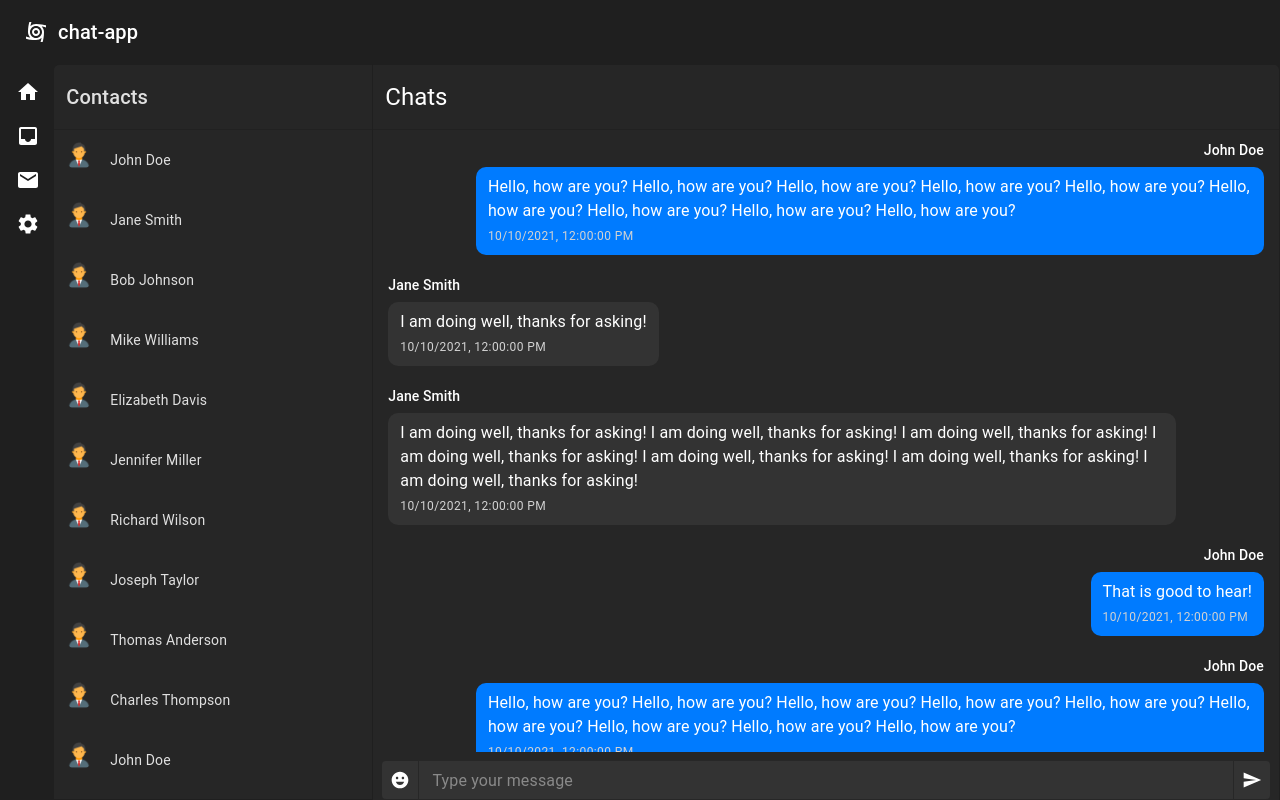
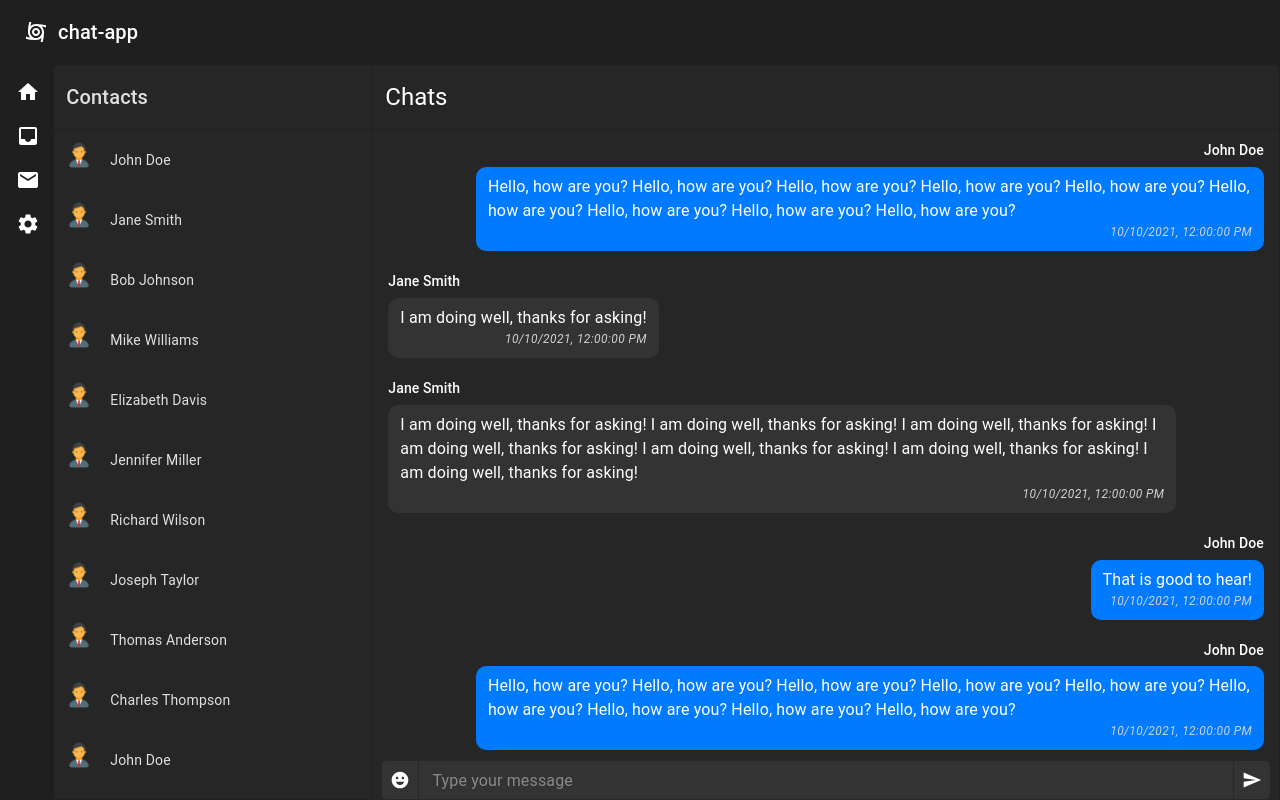
Before and after one commit to Sahil-911/Connectify, a Next.js app: page / in a window 1280 px wide. Built offline with nearby package versions, Linux system fonts and the light colour scheme.

Commit message:
update date & time display

```diff
--- a/src/components/chats.tsx
+++ b/src/components/chats.tsx
@@ -100,7 +100,9 @@ function Chats() {
               maxWidth: '90%',
             }}>
               <Typography variant="body1">{message.text}</Typography>
-              <Typography variant="caption" sx={{ color: 'lightgray', textAlign: 'right' }}>{new Date(message.timestamp).toLocaleString()}</Typography>
+              <div style={{ display: 'flex', justifyContent: 'flex-end' }}>
+                <Typography variant="caption" sx={{ color: 'lightgray', textAlign: 'right', fontStyle: 'italic' }}>{new Date(message.timestamp).toLocaleString()}</Typography>
+              </div>
             </div>
           </div>
         ))}
@@ -116,7 +118,7 @@ function Chats() {
         }}>
           <div style={{ width: '98%', marginBottom: '0px', display: 'flex' }}>
             {/* Emoji icon */}
-            <IconButton sx={{ color: 'white', backgroundColor: '#333', borderRadius: '4px 0 0 4px', marginTop: '8px',  height: '38px', mt: 1.14 }}>
+            <IconButton sx={{ color: 'white', backgroundColor: '#333', borderRadius: '4px 0 0 4px', marginTop: '8px', height: '38px', mt: 1.14 }}>
               <EmojiEmotionsIcon fontSize='small' />
             </IconButton>
             <TextField
```
